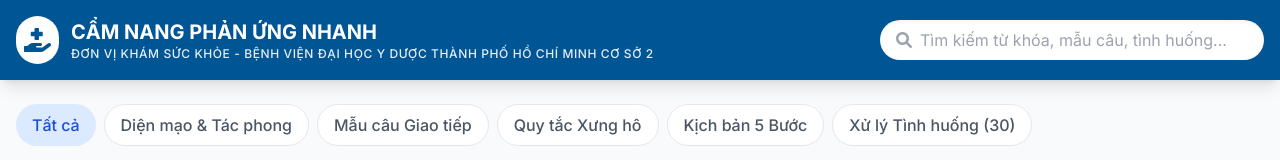
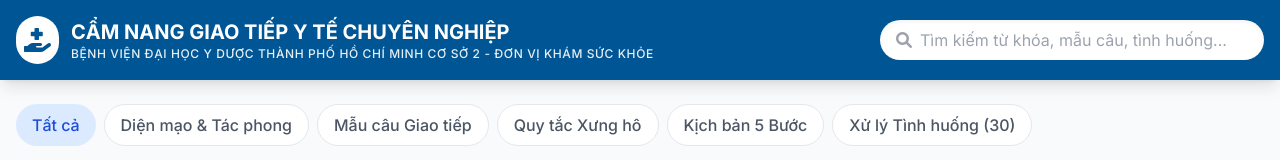
Before and after one commit to vutri0811/master-com-umc2-ksk, a plain HTML site: page index.html in a window 1280 px wide. Shown: the top 160 px of the page. Drawn offline with nearby package versions, Linux system fonts and the light colour scheme.

Commit message:
Update index.html

```diff
--- a/index.html
+++ b/index.html
@@ -51,8 +51,8 @@
                         <i class="fas fa-hand-holding-medical medical-text text-2xl"></i>
                     </div>
                     <div>
-                        <h1 class="text-lg md:text-xl font-bold leading-tight">CẨM NANG PHẢN ỨNG NHANH</h1>
-                        <p class="text-[10px] md:text-xs opacity-90 uppercase tracking-wider font-medium">Đơn vị Khám sức khỏe - Bệnh viện Đại học Y Dược Thành phố Hồ Chí Minh Cơ sở 2</p>
+                        <h1 class="text-lg md:text-xl font-bold leading-tight">CẨM NANG GIAO TIẾP Y TẾ CHUYÊN NGHIỆP</h1>
+                        <p class="text-[10px] md:text-xs opacity-90 uppercase tracking-wider font-medium">Bệnh viện Đại học Y Dược Thành phố Hồ Chí Minh Cơ sở 2 - Đơn vị Khám sức khỏe</p>
                     </div>
                 </div>
 
@@ -101,7 +101,7 @@
             { cat: 'appearance', title: 'Trang phục', desc: 'Đồng phục phẳng phiu, sạch sẽ theo đúng quy định. Giày cao gót vừa phải hoặc giày bệt tối màu.' },
             { cat: 'appearance', title: 'Bảng tên', desc: 'Luôn đeo bảng tên ngay ngắn ở ngực trái, thông tin rõ ràng, không bị che khuất.' },
             { cat: 'appearance', title: 'Diện mạo cá nhân', desc: 'Tóc gọn gàng (nữ búi/cột cao, nam cắt ngắn). Trang điểm nhẹ nhàng, móng tay cắt ngắn.' },
-            { cat: 'appearance', title: 'Nét mặt", desc: 'Giữ nét mặt tươi tắn, thân thiện.Luôn duy trì nụ cười khi bắt đầu và kết thúc giao tiếp. ' },
+            { cat: 'appearance', title: 'Nét mặt', desc: 'Giữ nét mặt tươi tắn, thân thiện.Luôn duy trì nụ cười khi bắt đầu và kết thúc giao tiếp.' },
             { cat: 'appearance', title: 'Ánh mắt', desc: 'Giao tiếp bằng mắt chân thành khi trò chuyện. Tuyệt đối không nhìn vào điện thoại khi khách đang nói.' },
             { cat: 'appearance', title: 'Đi đứng & Cử chỉ', desc: 'Đi nhẹ nói khẽ. Khi chỉ dẫn, sử dụng cả bàn tay khép kín hướng về phía cần đến, không chỉ bằng một ngón tay.' },
             { cat: 'appearance', title: 'Tư thế & Vệ sinh', desc: 'Ngồi ngay ngắn. Không dùng điện thoại cá nhân tại khu vực tiếp đón. Giữ bàn làm việc ngăn nắp.' },
```
